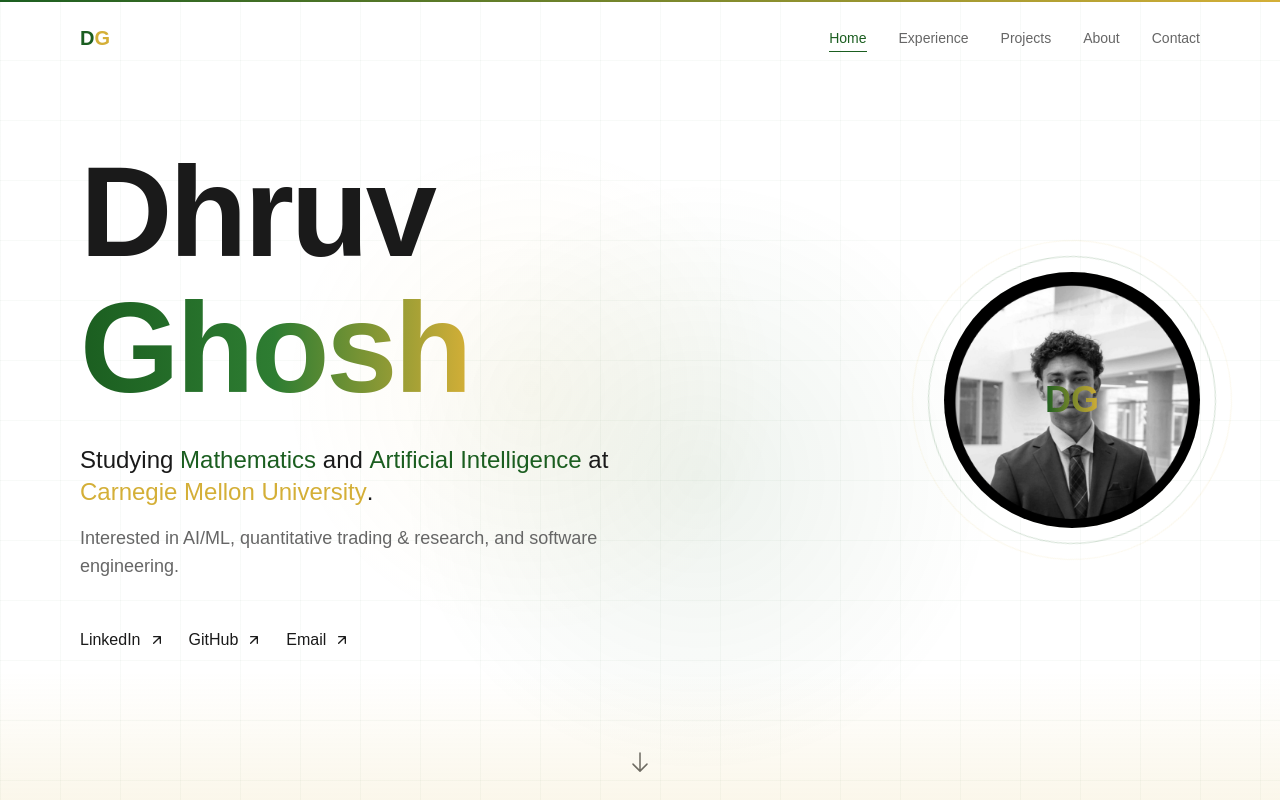
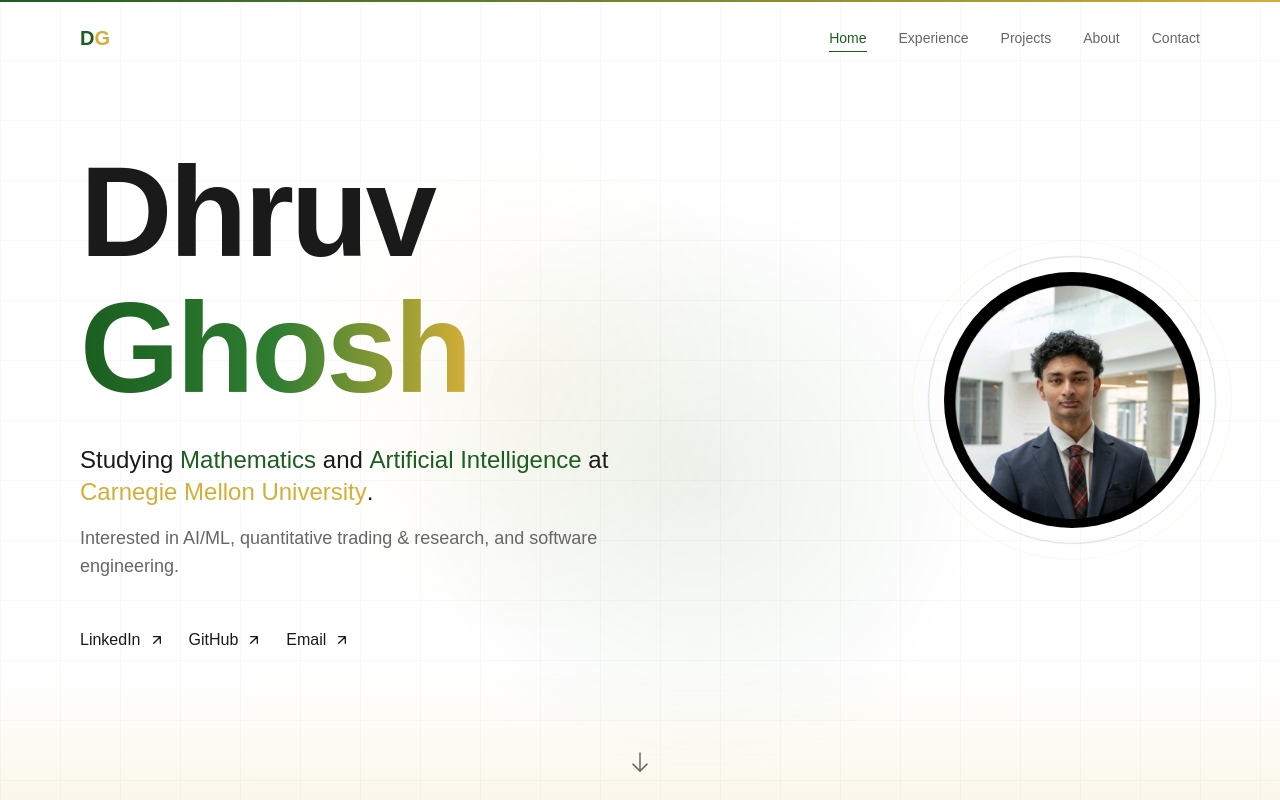
Before and after one commit to dghosh-2/website, a Next.js app: page / in a window 1280 px wide. Shown: the top 800 px of the page. Built offline with nearby package versions, Linux system fonts and the light colour scheme.

Commit message:
Fix: Full color profile image, remove DG fallback overlay

```diff
--- a/components/Hero.tsx
+++ b/components/Hero.tsx
@@ -159,21 +159,14 @@ export function Hero() {
               />
 
               {/* Image container */}
-              <div className="relative w-48 h-48 md:w-56 md:h-56 lg:w-64 lg:h-64 rounded-full overflow-hidden bg-gradient-to-br from-royal/10 to-gold/10">
+              <div className="relative w-48 h-48 md:w-56 md:h-56 lg:w-64 lg:h-64 rounded-full overflow-hidden">
                 <Image
                   src="/profile.jpg"
                   alt="Dhruv Ghosh"
                   fill
-                  className="object-cover grayscale hover:grayscale-0 transition-all duration-700"
+                  className="object-cover"
                   priority
-                  onError={(e) => {
-                    e.currentTarget.style.display = 'none';
-                  }}
                 />
-                {/* Fallback */}
-                <div className="absolute inset-0 flex items-center justify-center">
-                  <span className="font-clash font-bold text-4xl text-transparent bg-clip-text bg-gradient-to-r from-royal to-gold">DG</span>
-                </div>
               </div>
             </div>
           </motion.div>
```
